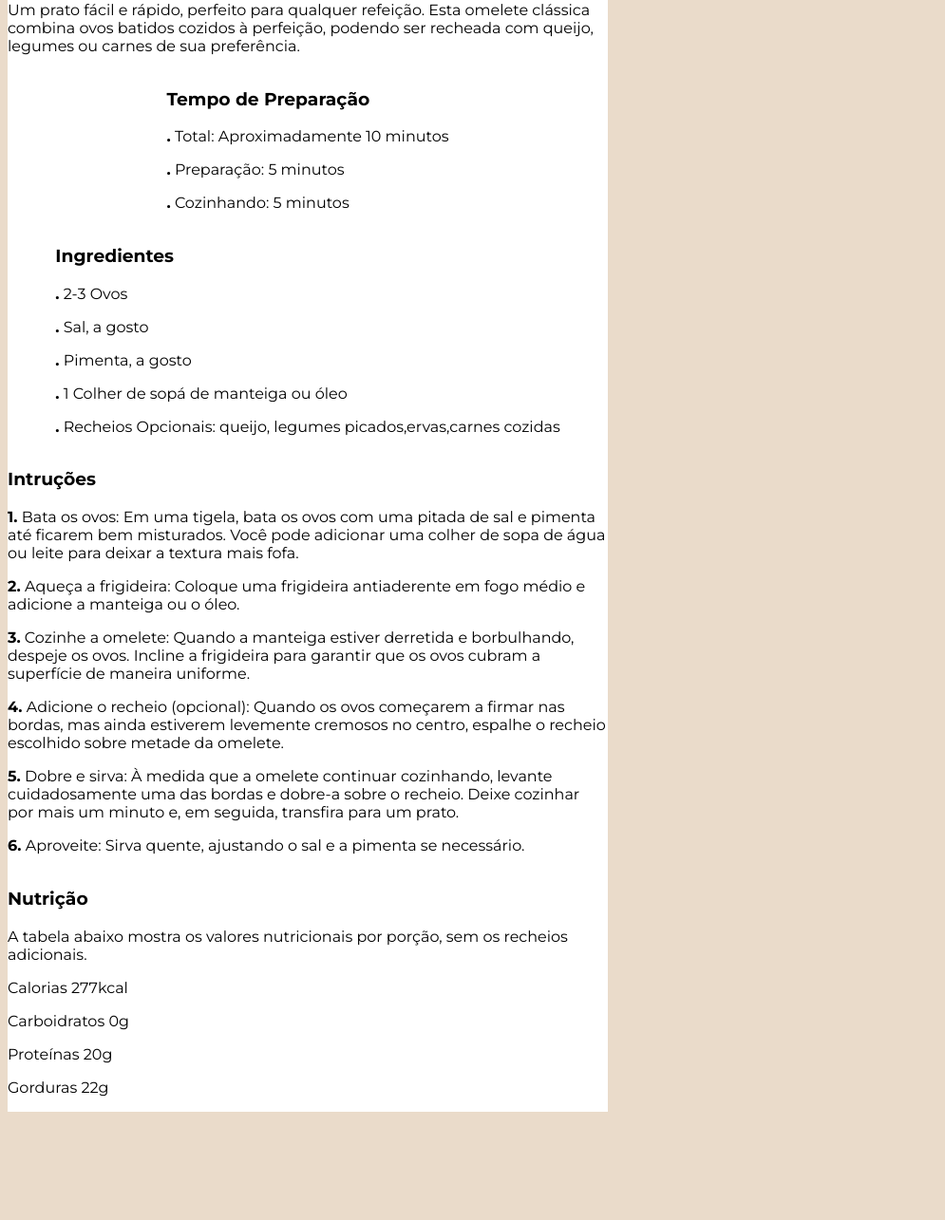
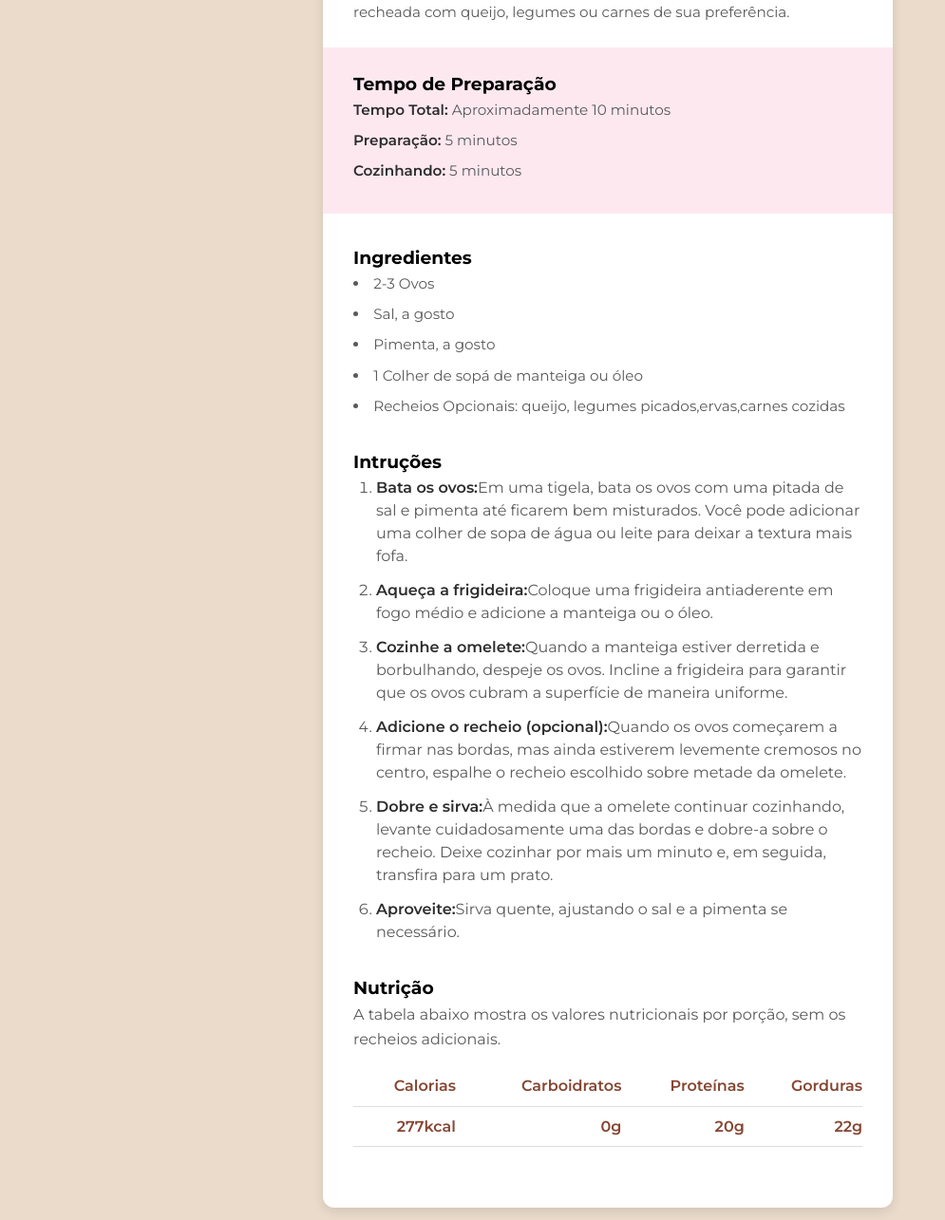
Before and after one commit to GabrielBragaRavanelli/Receita, a plain HTML site: page index.html in a window 1280 px wide. Shown: the part 593-1878 px from the top of the page at 95% size, without its empty margins (0-995 px from the left). Before the commit the page ends 1772 px from the top, so only its background shows below. Drawn offline with Linux system fonts and the light colour scheme; a web font is replaced by a local one.

Commit message:
HTML CSS

```diff
--- a/index.html
+++ b/index.html
@@ -7,51 +7,70 @@
     <title>Página de receita</title>
 </head>
 <body>
-    <div class="container">
-        <div class="imagem">
+<main class="container">
+    <div class="caixa1">
             <img src="img/receita-de-tapioca-1.jpg">
-        </div>
 
-        <div class="caixa1">
-            <h1>Receita Simples de Omelete</h1>
-            <p>Um prato fácil e rápido, perfeito para qualquer refeição. Esta omelete clássica combina ovos batidos cozidos à perfeição, podendo ser recheada com queijo, legumes ou carnes de sua preferência.</p>
-        </div>
+        <article class="">
+            <h1 class="titulo1">Receita Simples de Omelete</h1>
+            <p class="lead">Um prato fácil e rápido, perfeito para qualquer refeição. Esta omelete clássica combina ovos batidos cozidos à perfeição, podendo ser recheada com queijo, legumes ou carnes de sua preferência.</p>
 
-        <div class="Tempo-de-preparação">
-            <h3>Tempo de Preparação</h3>
-            <p><strong>.</strong> Total: Aproximadamente 10 minutos</p>
-            <p><strong>.</strong> Preparação: 5 minutos</p>
-            <p><strong>.</strong> Cozinhando: 5 minutos</p>
-        </div>
 
-        <div class="Ingredientes">
-            <h3>Ingredientes</h3>
-            <p><strong>.</strong> 2-3 Ovos</p>
-            <p><strong>.</strong> Sal, a gosto</p>
-            <p><strong>.</strong> Pimenta, a gosto</p>
-            <p><strong>.</strong> 1 Colher de sopá de manteiga ou óleo</p>
-            <p><strong>.</strong> Recheios Opcionais: queijo, legumes picados,ervas,carnes cozidas</p>
-        </div>
+           <section class="tempo-de-preparacao">
+                <h3 class="titulo2">Tempo de Preparação</h3>
+                <ul>
+                    <li><strong>Tempo Total:</strong> Aproximadamente 10 minutos</li>
+                    <li><strong>Preparação:</strong> 5 minutos</li>
+                    <li><strong>Cozinhando:</strong> 5 minutos</li>
+                </ul>
 
-        <div class="Instruçoes">
-            <h3>Intruções</h3>
-            <p><strong>1.</strong> Bata os ovos: Em uma tigela, bata os ovos com uma pitada de sal e pimenta até ficarem bem misturados. Você pode adicionar uma colher de sopa de água ou leite para deixar a textura mais fofa.</p>
-            <p><strong>2.</strong> Aqueça a frigideira: Coloque uma frigideira antiaderente em fogo médio e adicione a manteiga ou o óleo.</p>
-            <p><strong>3.</strong> Cozinhe a omelete: Quando a manteiga estiver derretida e borbulhando, despeje os ovos. Incline a frigideira para garantir que os ovos cubram a superfície de maneira uniforme.</p>
-            <p><strong>4.</strong> Adicione o recheio (opcional): Quando os ovos começarem a firmar nas bordas, mas ainda estiverem levemente cremosos no centro, espalhe o recheio escolhido sobre metade da omelete.</p>
-            <p><strong>5.</strong> Dobre e sirva: À medida que a omelete continuar cozinhando, levante cuidadosamente uma das bordas e dobre-a sobre o recheio. Deixe cozinhar por mais um minuto e, em seguida, transfira para um prato.</p>
-            <p><strong>6.</strong> Aproveite: Sirva quente, ajustando o sal e a pimenta se necessário.</p>
-        </div>
+           </section>
+       </article>
 
-        <div class="Nutrição">
-            <h3>Nutrição</h3>
-            <p>A tabela abaixo mostra os valores nutricionais por porção, sem os recheios adicionais.</p>
-            <p>Calorias <span>277kcal</span></p>
-            <p>Carboidratos <span>0g</span></p>
-            <p>Proteínas <span> 20g</span></p>
-            <p>Gorduras <span>22g</span></p>
 
-        </div>
+        <section class="ingredientes">
+            <h3 class="titulo3">Ingredientes</h3>
+            <ul>
+                <li>2-3 Ovos</li>
+                <li>Sal, a gosto</li>
+                <li>Pimenta, a gosto</li>
+                <li>1 Colher de sopá de manteiga ou óleo</li>
+                <li>Recheios Opcionais: queijo, legumes picados,ervas,carnes cozidas</li>
+            </ul>
+        </section>
+
+        <section class="instrucoes">
+            <h3 class="titulo4">Intruções</h3>
+            <ol>
+                <li><strong> Bata os ovos:</strong>Em uma tigela, bata os ovos com uma pitada de sal e pimenta até ficarem bem misturados. Você pode adicionar uma colher de sopa de água ou leite para deixar a textura mais fofa.</li>
+                <li><strong>Aqueça a frigideira:</strong>Coloque uma frigideira antiaderente em fogo médio e adicione a manteiga ou o óleo.</li>
+                <li><strong>Cozinhe a omelete:</strong>Quando a manteiga estiver derretida e borbulhando, despeje os ovos. Incline a frigideira para garantir que os ovos cubram a superfície de maneira uniforme.</li>
+                <li><strong>Adicione o recheio (opcional):</strong>Quando os ovos começarem a firmar nas bordas, mas ainda estiverem levemente cremosos no centro, espalhe o recheio escolhido sobre metade da omelete.</li>
+                <li><strong>Dobre e sirva:</strong>À medida que a omelete continuar cozinhando, levante cuidadosamente uma das bordas e dobre-a sobre o recheio. Deixe cozinhar por mais um minuto e, em seguida, transfira para um prato.</li>
+                <li><strong>Aproveite:</strong>Sirva quente, ajustando o sal e a pimenta se necessário.</li>
+            </ol>
+        </section>
+
+
+        <section class="nutricao">
+            <h3 class="titulo5">Nutrição</h3>
+            <p class="par2">A tabela abaixo mostra os valores nutricionais por porção, sem os recheios adicionais.</p>
+            <table>
+                <tr>
+                    <td class="valor">Calorias</td>
+                    <td class="valor">Carboidratos</td>
+                    <td class="valor">Proteínas</td>
+                    <td class="valor">Gorduras</td>
+                </tr>
+                <tr>
+                    <td class="valor">277kcal</td>
+                    <td class="valor">0g</td>
+                    <td class="valor">20g</td>
+                    <td class="valor">22g</td>
+                </tr>
+            </table>
+        </section>
     </div>
+</main>
 </body>
 </html>
--- a/style.css
+++ b/style.css
@@ -1,16 +1,195 @@
 @import url('https://fonts.googleapis.com/css2?family=Montserrat:ital,wght@0,100..900;1,100..900&family=Poppins:ital,wght@0,100;0,200;0,300;0,400;0,500;0,600;0,700;0,800;0,900;1,100;1,200;1,300;1,400;1,500;1,600;1,700;1,800;1,900&family=Roboto:ital,wght@0,100..900;1,100..900&family=Zalando+Sans+Expanded:ital,wght@0,200..900;1,200..900&display=swap');
+
+
+
+*{
+    margin: 0;
+    padding: 0;
+    box-sizing: border-box;
+
+}
 
 body{
     background-color: rgba(228, 208, 185, 0.747);
     font-family: montserrat;
+    padding: 2rem;
+    line-height: 1.6;
 }
 
-.container{
-    background-color: white;
-    display: flex;
-    align-items: center;
-    flex-direction: column;
-    justify-content:center;
-    height: 90%;
-    width: 50%;
+.container {
+    max-width: 600px;
+    margin: 0 auto;
 }
+
+.caixa1{
+    background: white;
+    border-radius: 12px;
+    overflow: hidden;
+    box-shadow: 0 4px 12px rgba(0, 0, 0, 0.1);
+     padding-bottom: 2rem;
+}
+
+.tempo-de-preparação{
+    background: #fde8f0;
+    padding: 1.5rem 2rem;
+    margin: 0;
+}
+
+.tempo-de-preparação h2 {
+    color: #854632;
+    font-size: 1.3rem;
+    margin-bottom: 1rem;
+}
+
+.tempo-de-preparação ul {
+    list-style: none;
+    padding: 0;
+}
+
+.tempo-de-preparação li {
+    margin-bottom: 0.5rem;
+    color: #5a5a5a;
+    font-size: 0.95rem;
+}
+
+.tempo-de-preparação strong {
+    color: #2d2d2d;
+    font-weight: 600;
+}
+
+.caixa1 img,
+.imagem-principal {
+    width: 100%;
+    display: block;
+    height: auto;
+}
+
+/* título principal */
+.caixa1 h1 {
+    font-family: 'Poppins', sans-serif;
+    font-size: 2.5rem;
+    color: #2d2d2d;
+    padding: 2rem 2rem 0.5rem;
+    margin-bottom: 0.5rem;
+}
+
+
+.lead {
+    color: #5a5a5a;
+    padding: 0 2rem;
+    margin-bottom: 1.5rem;
+    font-size: 0.95rem;
+}
+
+
+.tempo-de-preparacao{
+    background: #fde8f0;
+    padding: 1.5rem 2rem;
+    margin: 0;
+}
+
+.tempo-de-preparacao h2 {
+    color: #854632;
+    font-size: 1.3rem;
+    margin-bottom: 1rem;
+}
+
+.tempo-de-preparacao ul {
+    list-style: none;
+    padding: 0;
+}
+
+.tempo-de-preparacao li {
+    margin-bottom: 0.5rem;
+    color: #5a5a5a;
+    font-size: 0.95rem;
+}
+
+.tempo-de-preparacao strong {
+    color: #2d2d2d;
+    font-weight: 600;
+}
+
+/* ingredientes – aplique <section class="ingredientes"> */
+.ingredientes {
+    margin-top: 2rem;
+    padding: 0 2rem;
+}
+
+.ingredientes h2 {
+    color: #854632;
+    font-size: 1.3rem;
+    margin-bottom: 1rem;
+}
+
+.ingredientes ul {
+    list-style: disc inside;
+    padding: 0;
+    color: #5a5a5a;
+}
+
+.ingredientes li {
+    margin-bottom: 0.5rem;
+    font-size: 0.95rem;
+}
+
+.instrucoes {
+    margin-top: 2rem;
+    padding: 0 2rem;
+}
+
+.instrucoes h2 {
+    color: #854632;
+    font-size: 1.3rem;
+    margin-bottom: 1rem;
+}
+
+.instrucoes ol {
+    padding-left: 1.5rem;
+    margin: 0;
+    color: #5a5a5a;
+}
+
+.instrucoes li {
+    margin-bottom: 0.75rem;
+    line-height: 1.5;
+}
+
+.instrucoes li strong {
+    font-weight: 600;
+    color: #2d2d2d;
+}
+
+
+.nutricao {
+    margin-top: 2rem;
+    padding: 0 2rem 2rem;
+}
+
+.nutricao h2 {
+    color: #854632;
+    font-size: 1.3rem;
+    margin-bottom: 1rem;
+}
+
+.nutricao p {
+    color: #5a5a5a;
+    max-width: 40rem;
+    margin-bottom: 1rem;
+}
+
+.nutricao table {
+    width: 100%;
+    border-collapse: collapse;
+}
+
+.nutricao td {
+    padding: 0.5rem 0;
+    border-bottom: 1px solid #ddd;
+}
+
+.nutricao td.valor {
+    font-weight: 600;
+    color: #854632;
+    text-align: right;
+}
```
